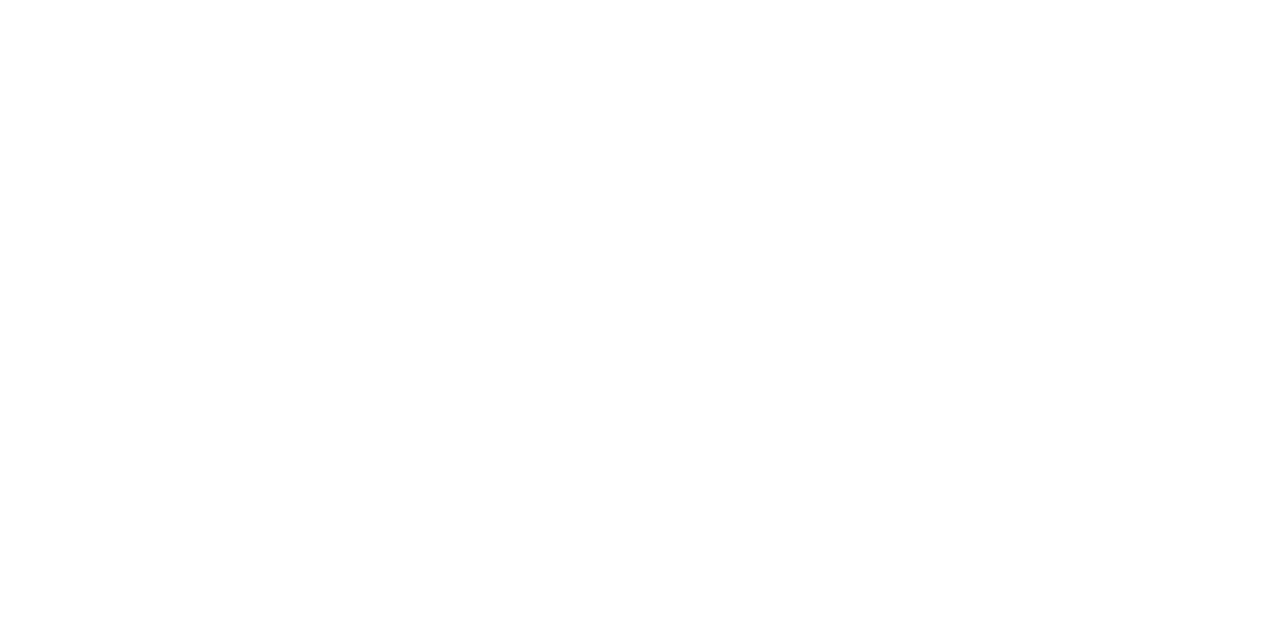
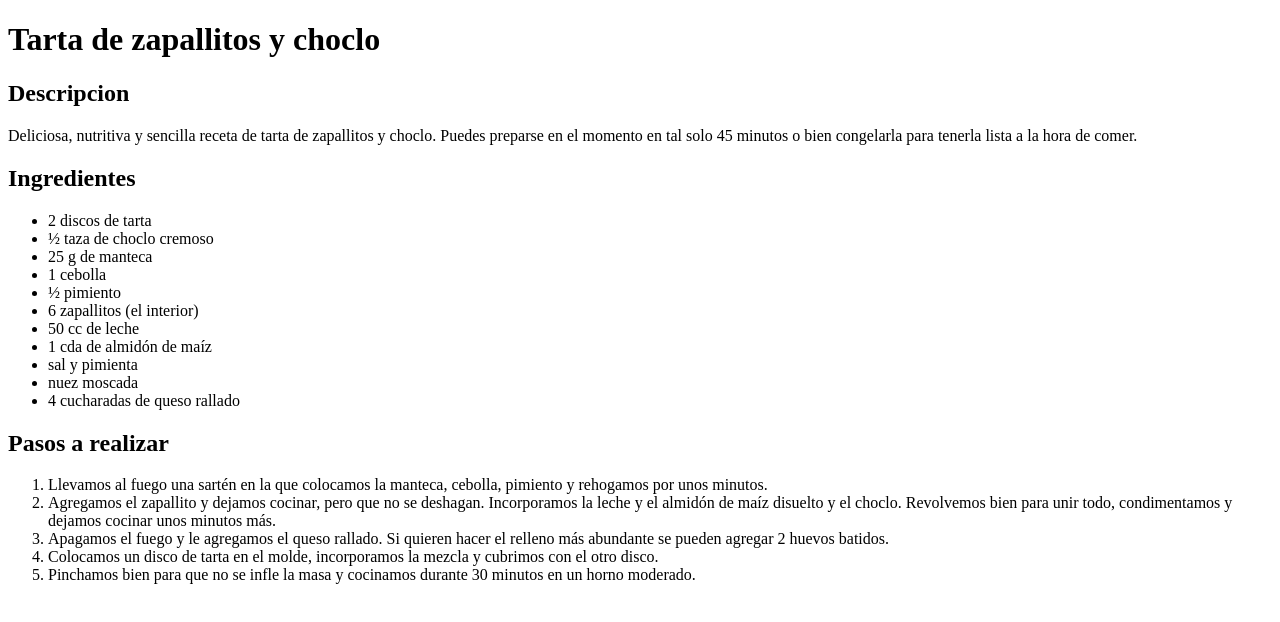
Before and after one commit to AbbadGarcia/FrontEndPotreroDigitalCurso, a plain HTML site: page index.html in a window 1280 px wide. Drawn offline with Linux system fonts and the light colour scheme.

Commit message:
ActividadN1

```diff
--- a/index.html
+++ b/index.html
@@ -1,12 +1,38 @@
 <!DOCTYPE html>
 <html lang="en">
-<head>
-    <meta charset="UTF-8">
-    <meta http-equiv="X-UA-Compatible" content="IE=edge">
-    <meta name="viewport" content="width=device-width, initial-scale=1.0">
-    <title>Prueba</title>
-</head>
-<body>
+  <head>
+    <meta charset="UTF-8" />
+    <meta http-equiv="X-UA-Compatible" content="IE=edge" />
+    <meta name="viewport" content="width=device-width, initial-scale=1.0" />
+    <title>Titulo en pestaña</title>
+  </head>
 
-</body>
+  <body>
+    <h1>Tarta de zapallitos y choclo</h1>
+    <h2>Descripcion</h2>
+    <p>Deliciosa, nutritiva y sencilla receta de tarta de zapallitos y choclo. Puedes preparse en el momento en tal solo 45 minutos o bien congelarla para tenerla lista a la hora de comer.</p>
+    <h2>Ingredientes</h2>
+    <ul>
+        <li>2 discos de tarta</li>
+        <li>½ taza de choclo cremoso</li>
+        <li>25 g de manteca</li>
+        <li>1 cebolla</li>
+        <li>½ pimiento</li>
+        <li>6 zapallitos (el interior)</li>
+        <li>50 cc de leche</li>
+        <li>1 cda de almidón de maíz</li>
+        <li>sal y pimienta</li>
+        <li>nuez moscada</li>
+        <li>4 cucharadas de queso rallado</li>
+    </ul>
+    <h2>Pasos a realizar</h2>
+    <ol>
+        <li>Llevamos al fuego una sartén en la que colocamos la manteca, cebolla, pimiento y rehogamos por unos minutos.</li>
+        <li> Agregamos el zapallito y dejamos cocinar, pero que no se deshagan. Incorporamos la leche y el almidón de maíz disuelto y el choclo. Revolvemos bien para unir todo, condimentamos y dejamos cocinar unos minutos más.</li>
+        <li> Apagamos el fuego y le agregamos el queso rallado. Si quieren hacer el relleno más abundante se pueden agregar 2 huevos batidos.</li>
+        <li>Colocamos un disco de tarta en el molde, incorporamos la mezcla y cubrimos con el otro disco.</li>
+        <li>Pinchamos bien para que no se infle la masa y cocinamos durante 30 minutos en un horno moderado.</li>
+    </ol>
+  </body>
+
 </html>
```
